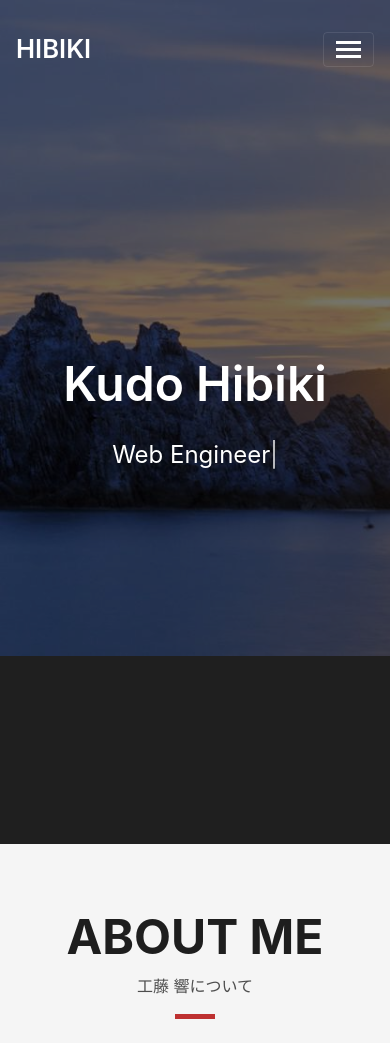
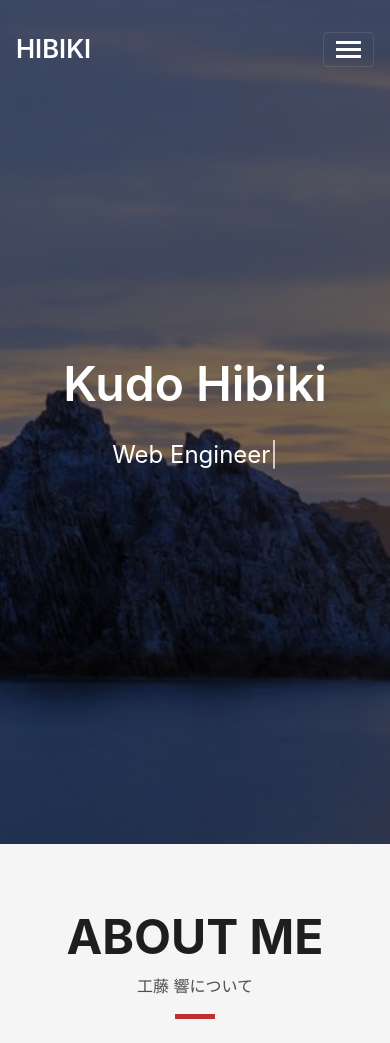
Before and after one commit to hibiki-kudo/portfolio, a Django app: page / in a window 390 px wide. Shown: the top 1043 px of the page. Run offline with Django 3.2, Linux system fonts and the light colour scheme; some libraries are stand-ins or nearby versions; some web fonts are replaced.

Commit message:
プロダクトの準備(一旦終了)
アニメーション・フォントが残ってる

```diff
--- a/static/css/style-red.css
+++ b/static/css/style-red.css
@@ -1281,11 +1281,11 @@ footer .credits a {
     bottom: 15px;
   }
   .bg-image{
-    -webkit-background-size: 1500px auto;
-    -moz-background-size: 1500px auto;
-    -ms-background-size: 1500px auto;
-    -o-background-size: 1500px auto;
-    background-size: 1500px auto;
+    -webkit-background-size: 2000px auto;
+    -moz-background-size: 2000px auto;
+    -ms-background-size: 2000px auto;
+    -o-background-size: 2000px auto;
+    background-size: 2000px auto;
 
     background-position: left top;
     background-repeat: no-repeat;
```
